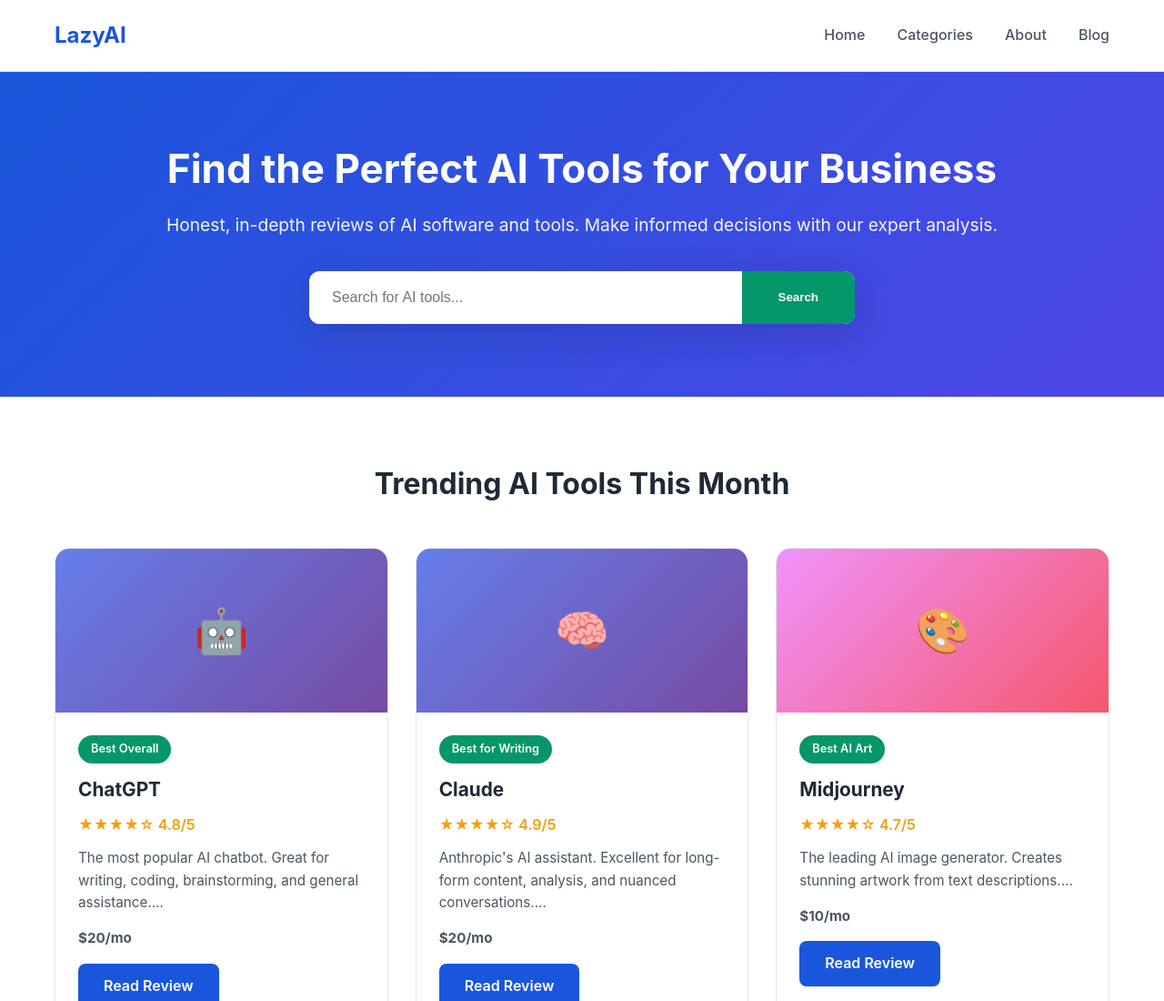
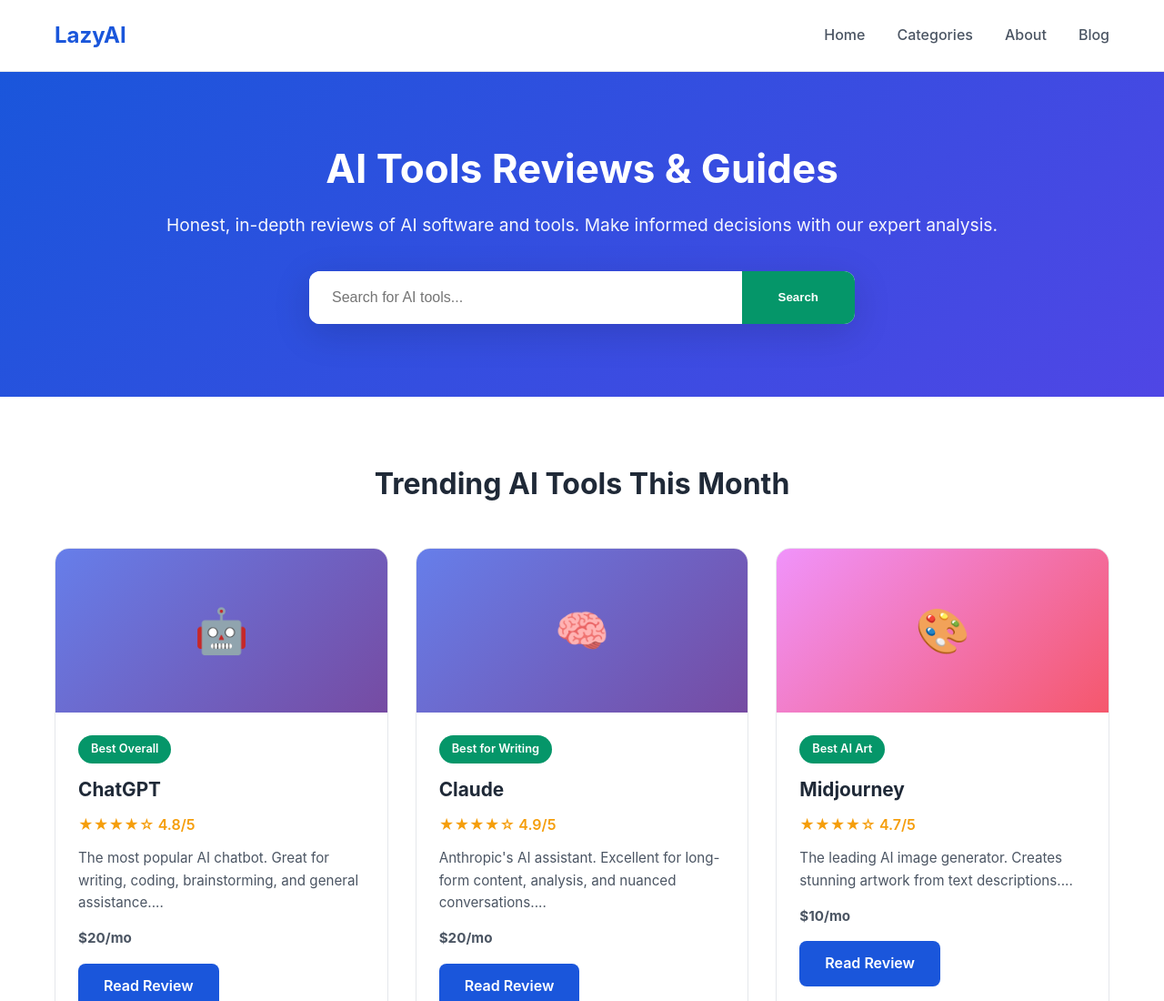
Before and after one commit to tsang121/lazy-ai, a website: page index.html in a window 1280 px wide. Shown: the top 1100 px of the page at 91% size. Drawn offline with Linux system fonts and the light colour scheme.

Commit message:
Update hero headline

```diff
--- a/index.html
+++ b/index.html
@@ -117,7 +117,7 @@
 
     <section class="hero">
         <div class="container">
-            <h1>Find the Perfect AI Tools for Your Business</h1>
+            <h1>AI Tools Reviews & Guides</h1>
             <p>Honest, in-depth reviews of AI software and tools. Make informed decisions with our expert analysis.</p>
             <form class="search-form" onsubmit="searchTools(event)">
                 <input type="text" id="searchInput" placeholder="Search for AI tools...">
```
